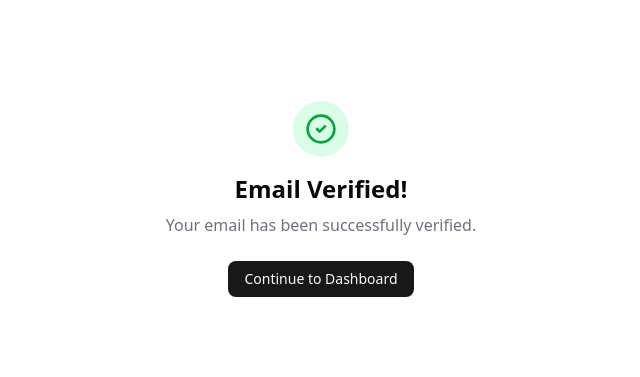
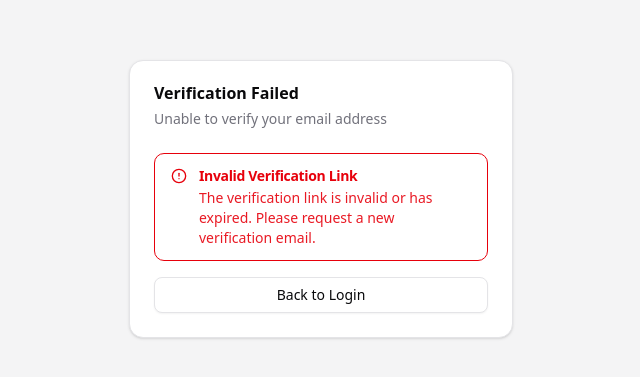
Before and after one commit to arcenme/nextjs-starterkit, a Next.js app: page /email-verified in a window 1280 px wide. Shown: the part 201-578 px from the top of the page, without its empty margins (319-959 px from the left). Built offline with nearby package versions, Linux system fonts and the light colour scheme.

Commit message:
style: email verified ui

```diff
--- a/src/app/(auth)/email-verified/page.tsx
+++ b/src/app/(auth)/email-verified/page.tsx
@@ -1,11 +1,11 @@
 import EmailVerifiedPage from '@/features/email-verified'
 
 type PageProps = {
-  searchParams: Promise<{ error?: string }>
+  searchParams: Promise<{ error?: string; token?: string }>
 }
 
 export default async function Page({ searchParams }: PageProps) {
-  const params = await searchParams
+  const { error, token } = await searchParams
 
-  return <EmailVerifiedPage error={params.error} />
+  return <EmailVerifiedPage token={token} error={error} />
 }
--- a/src/features/email-verified/index.tsx
+++ b/src/features/email-verified/index.tsx
@@ -4,59 +4,81 @@ import { AlertCircle, CheckCircle2 } from 'lucide-react'
 import Link from 'next/link'
 import { Alert, AlertDescription, AlertTitle } from '@/components/ui/alert'
 import { Button } from '@/components/ui/button'
+import {
+  Card,
+  CardContent,
+  CardDescription,
+  CardHeader,
+  CardTitle,
+} from '@/components/ui/card'
+import { Field } from '@/components/ui/field'
 import { ROUTES } from '@/constants/routes'
 
-export default function EmailVerifiedPage({ error }: { error?: string }) {
-  const isInvalidToken =
-    error && ['invalid_token', 'token_expired'].includes(error.toLowerCase())
-
-  if (error) {
+export default function EmailVerifiedPage({
+  token,
+  error,
+}: {
+  token?: string
+  error?: string
+}) {
+  if (error || !token) {
     return (
-      <main className="flex h-screen flex-1 items-center justify-center px-4">
-        <div className="w-full max-w-md space-y-6">
-          <Alert variant="destructive" className="border border-destructive">
+      <div className="bg-muted flex min-h-svh w-full items-center justify-center p-6 md:p-10">
+        <div className="w-full max-w-sm">
+          <Card>
+            <CardHeader>
+              <CardTitle>Verification Failed</CardTitle>
+              <CardDescription>
+                Unable to verify your email address
+              </CardDescription>
+            </CardHeader>
+            <CardContent className="space-y-4">
+              <Alert
+                variant="destructive"
+                className="border border-destructive"
+              >
                 <AlertCircle className="h-4 w-4" />
                 <AlertTitle className="font-semibold">
-              Verification Failed
+                  Invalid Verification Link
                 </AlertTitle>
                 <AlertDescription>
-              {isInvalidToken
-                ? 'The verification link is invalid or has expired. Please request a new verification email.'
-                : 'Something went wrong.'}
+                  The verification link is invalid or has expired. Please
+                  request a new verification email.
                 </AlertDescription>
               </Alert>
 
-          <div className="flex flex-col gap-3">
-            <Button asChild>
-              <Link href={ROUTES.ADMIN.DASHBOARD}>Go to Dashboard</Link>
+              <Field orientation="responsive">
+                <Button asChild variant="outline">
+                  <Link href={ROUTES.AUTH.SIGN_IN}>Back to Login</Link>
                 </Button>
+              </Field>
+            </CardContent>
+          </Card>
         </div>
       </div>
-      </main>
     )
   }
 
   return (
-    <main className="flex h-screen flex-1 items-center justify-center px-4">
-      <div className="w-full max-w-md space-y-6">
-        <div className="flex flex-col items-center space-y-4 text-center">
-          <div className="rounded-full bg-green-100 p-3 dark:bg-green-900">
+    <div className="bg-muted flex min-h-svh w-full items-center justify-center p-6 md:p-10">
+      <div className="w-full max-w-sm">
+        <Card>
+          <CardHeader className="text-center">
+            <div className="mx-auto mb-4 flex h-16 w-16 items-center justify-center rounded-full bg-green-100 dark:bg-green-900">
               <CheckCircle2 className="h-8 w-8 text-green-600 dark:text-green-400" />
             </div>
-          <div className="space-y-2">
-            <h1 className="text-2xl font-semibold">Email Verified!</h1>
-            <p className="text-muted-foreground">
-              Your email has been successfully verified.
-            </p>
+            <CardTitle className="text-2xl">Email Verified!</CardTitle>
+            <CardDescription>
+              Your email has been successfully verified
+            </CardDescription>
+          </CardHeader>
+          <CardContent>
+            <Button asChild className="w-full">
+              <Link href={ROUTES.ADMIN.DASHBOARD}>Continue to Dashboard</Link>
+            </Button>
+          </CardContent>
+        </Card>
       </div>
     </div>
-
-        <div className="w-full flex items-center justify-center">
-          <Button asChild>
-            <Link href={ROUTES.ADMIN.DASHBOARD}>Continue to Dashboard</Link>
-          </Button>
-        </div>
-      </div>
-    </main>
   )
 }
```
Lines whose indentation alone changed are shown as unchanged.
